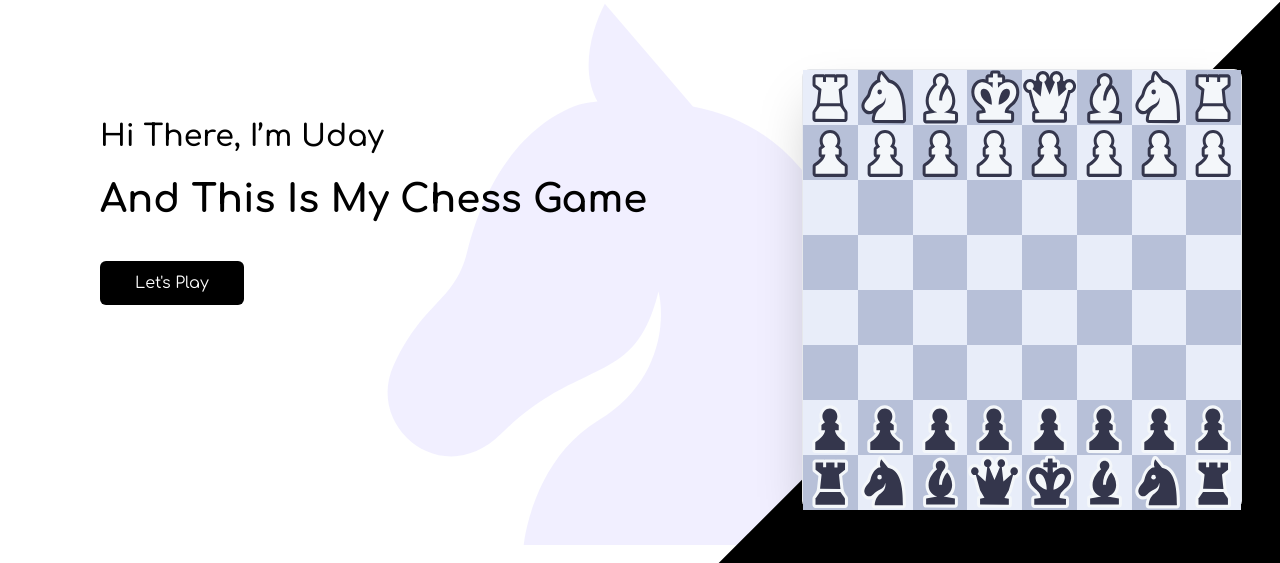
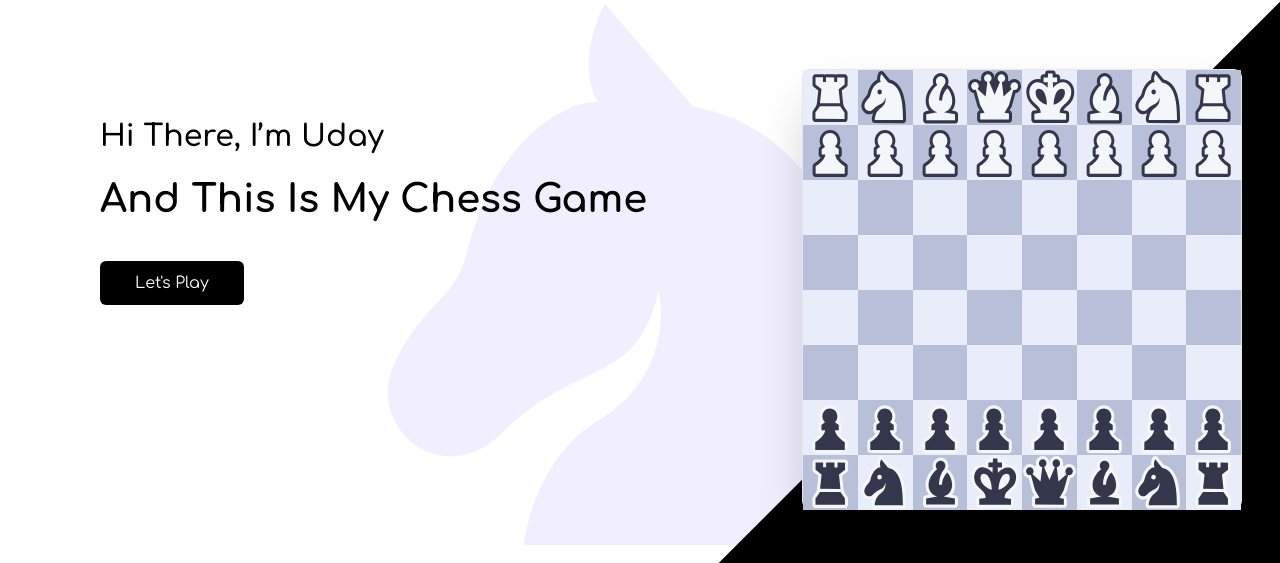
Before and after one commit to Uday-lal/Online-chess, a Next.js app: page / in a window 1280 px wide. Shown: the part 183-746 px from the top of the page. Built offline with nearby package versions, Linux system fonts and the light colour scheme.

Commit message:
Add activation function

```diff
--- a/src/components/Board.jsx
+++ b/src/components/Board.jsx
@@ -14,29 +14,106 @@ function Board(props) {
   const rowCount = 8;
   const colCount = 8;
   const [boardState, setBoardState] = useState([]);
+
+  const handleActivation = (d) => {
+    console.log(d);
+  };
+
   const pieceKewords = {
-    kw: <King side="white" />,
-    kb: <King side="black" />,
-    qw: <Queen side="white" />,
-    qb: <Queen side="black" />,
-    pw: <Pawn side="white" />,
-    pb: <Pawn side="black" />,
-    bw: <Bishop side="white" />,
-    bb: <Bishop side="black" />,
-    hw: <Hourse side="white" />,
-    hb: <Hourse side="black" />,
-    rw: <Rook side="white" />,
-    rb: <Rook side="black" />,
+    kw: (
+      <King
+        side="white"
+        style={{ zIndex: "100" }}
+        activationCallback={handleActivation}
+      />
+    ),
+    kb: (
+      <King
+        side="black"
+        style={{ zIndex: "100" }}
+        activationCallback={handleActivation}
+      />
+    ),
+    qw: (
+      <Queen
+        side="white"
+        style={{ zIndex: "100" }}
+        activationCallback={handleActivation}
+      />
+    ),
+    qb: (
+      <Queen
+        side="black"
+        style={{ zIndex: "100" }}
+        activationCallback={handleActivation}
+      />
+    ),
+    pw: (
+      <Pawn
+        side="white"
+        style={{ zIndex: "100" }}
+        activationCallback={handleActivation}
+      />
+    ),
+    pb: (
+      <Pawn
+        side="black"
+        style={{ zIndex: "100" }}
+        activationCallback={handleActivation}
+      />
+    ),
+    bw: (
+      <Bishop
+        side="white"
+        style={{ zIndex: "100" }}
+        activationCallback={handleActivation}
+      />
+    ),
+    bb: (
+      <Bishop
+        side="black"
+        style={{ zIndex: "100" }}
+        activationCallback={handleActivation}
+      />
+    ),
+    hw: (
+      <Hourse
+        side="white"
+        style={{ zIndex: "100" }}
+        activationCallback={handleActivation}
+      />
+    ),
+    hb: (
+      <Hourse
+        side="black"
+        style={{ zIndex: "100" }}
+        activationCallback={handleActivation}
+      />
+    ),
+    rw: (
+      <Rook
+        side="white"
+        style={{ zIndex: "100" }}
+        activationCallback={handleActivation}
+      />
+    ),
+    rb: (
+      <Rook
+        side="black"
+        style={{ zIndex: "100" }}
+        activationCallback={handleActivation}
+      />
+    ),
   };
 
   const intiateBoard = () => {
     const board = [];
     const maxCount = 8;
 
-    const firstCol = ["rw", "hw", "bw", "kw", "qw", "bw", "hw", "rw"];
+    const firstCol = ["rw", "hw", "bw", "qw", "kw", "bw", "hw", "rw"];
     const secondCol = Array.from({ length: maxCount }, () => "pw");
     const lastSecondCol = Array.from({ length: maxCount }, () => "pb");
-    const lastCol = ["rb", "hb", "bb", "qb", "kb", "bb", "hb", "rb"];
+    const lastCol = ["rb", "hb", "bb", "kb", "qb", "bb", "hb", "rb"];
 
     const emptyCol = Array.from({ length: maxCount }, () => "");
 
@@ -71,41 +148,6 @@ function Board(props) {
 
   return (
     <div ref={boardRef} className="w-full h-full border shadow-2xl rounded-lg">
-      {/* {Array.from({ length: colCount }).map((_, i) => (
-        <div key={i} className="box_col grid grid-cols-8">
-          {i % 2 === 0 ? (
-            <>
-              {Array.from({ length: rowCount }).map((_, j) => (
-                <div
-                  className={`box ${
-                    j % 2 === 0 ? "bg-[#E8EDF9]" : "bg-[#B7C0D8]"
-                  } `}
-                  key={j + i}
-                  style={{
-                    width: `${boxWidth}px`,
-                    height: `${boxHeight}px`,
-                  }}
-                ></div>
-              ))}
-            </>
-          ) : (
-            <>
-              {Array.from({ length: rowCount }).map((_, j) => (
-                <div
-                  className={`box ${
-                    j % 2 === 0 ? "bg-[#B7C0D8]" : "bg-[#E8EDF9]"
-                  } `}
-                  key={j + i}
-                  style={{
-                    width: `${boxWidth}px`,
-                    height: `${boxHeight}px`,
-                  }}
-                ></div>
-              ))}
-            </>
-          )}
-        </div>
-      ))} */}
       {boardState.map((boardCol, i) => (
         <div key={i} className="box_col grid grid-cols-8">
           {i % 2 === 0 ? (
@@ -114,13 +156,18 @@ function Board(props) {
                 <div
                   className={`box ${
                     j % 2 === 0 ? "bg-[#E8EDF9]" : "bg-[#B7C0D8]"
-                  } `}
+                  }`}
                   key={j + i}
+                  // onMouseOver={() => handleHover(i, j)}
                   style={{
                     width: `${boxWidth}px`,
                     height: `${boxHeight}px`,
                   }}
                 >
+                  {/* <div
+                    onMouseOver={() => handleHover(i, j)}
+                    className="absolute top-0 left-0 w-full h-full"
+                  /> */}
                   {pieceKewords[piece]}
                 </div>
               ))}
@@ -131,13 +178,17 @@ function Board(props) {
                 <div
                   className={`box ${
                     j % 2 === 0 ? "bg-[#B7C0D8]" : "bg-[#E8EDF9]"
-                  } `}
+                  }`}
                   key={j + i}
                   style={{
                     width: `${boxWidth}px`,
                     height: `${boxHeight}px`,
                   }}
                 >
+                  {/* <div
+                    onMouseOver={() => handleHover(i, j)}
+                    className="absolute top-0 left-0 w-full h-full"
+                  /> */}
                   {pieceKewords[piece]}
                 </div>
               ))}
--- a/src/components/pieces/King.jsx
+++ b/src/components/pieces/King.jsx
@@ -1,19 +1,26 @@
 "use client";
+import { motion, useDragControls } from "framer-motion";
 
 function King(props) {
+  const controls = useDragControls();
+
   return (
     <>
       {props.side === "black" ? (
-        <img
+        <motion.img
           style={props.style}
+          drag
+          dragControls={controls}
           src="/images/king_black.svg"
           alt="king_black"
         />
       ) : (
         <>
-          <img
+          <motion.img
             style={props.style}
             src="/images/king_white.svg"
+            drag
+            dragControls={controls}
             alt="king_black"
           />
         </>
--- a/src/components/pieces/Pawn.jsx
+++ b/src/components/pieces/Pawn.jsx
@@ -1,18 +1,29 @@
 "use client";
+import { motion, useDragControls } from "framer-motion";
 
 function Pawn(props) {
+  const controls = useDragControls();
+  const activation = () => {
+    props.activationCallback("hello");
+  };
   return (
     <>
       {props.side === "black" ? (
-        <img
+        <motion.img
           style={props.style}
+          drag
+          dragControls={controls}
           src="/images/pawn_black.svg"
+          onClick={activation}
           alt="pawn_black"
         />
       ) : (
         <>
-          <img
+          <motion.img
             style={props.style}
+            drag
+            dragControls={controls}
+            onClick={activation}
             src="/images/pawn_white.svg"
             alt="pawn_black"
           />
```
